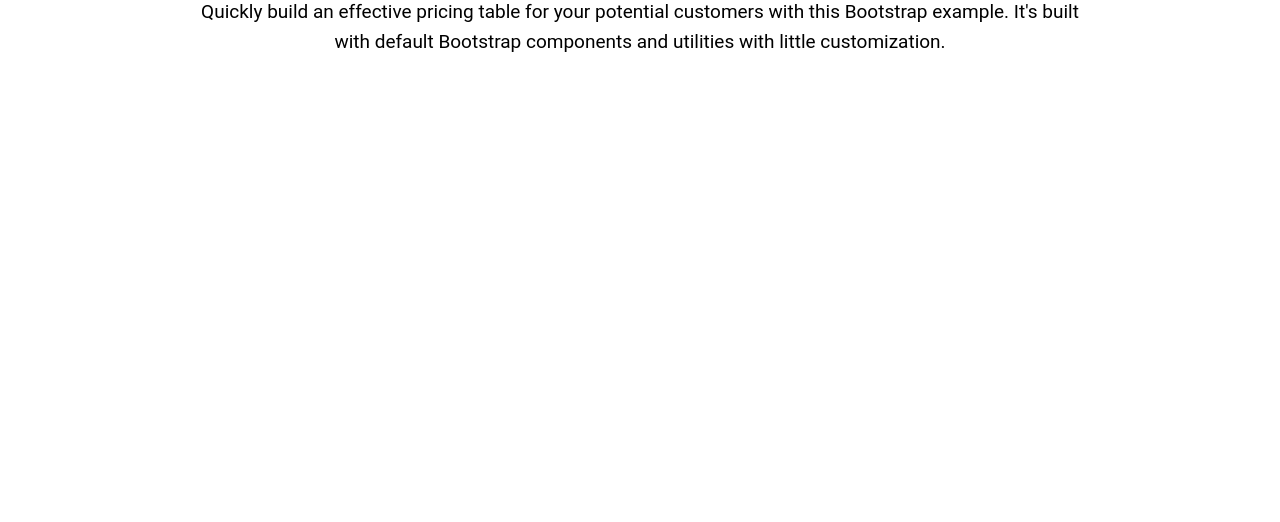
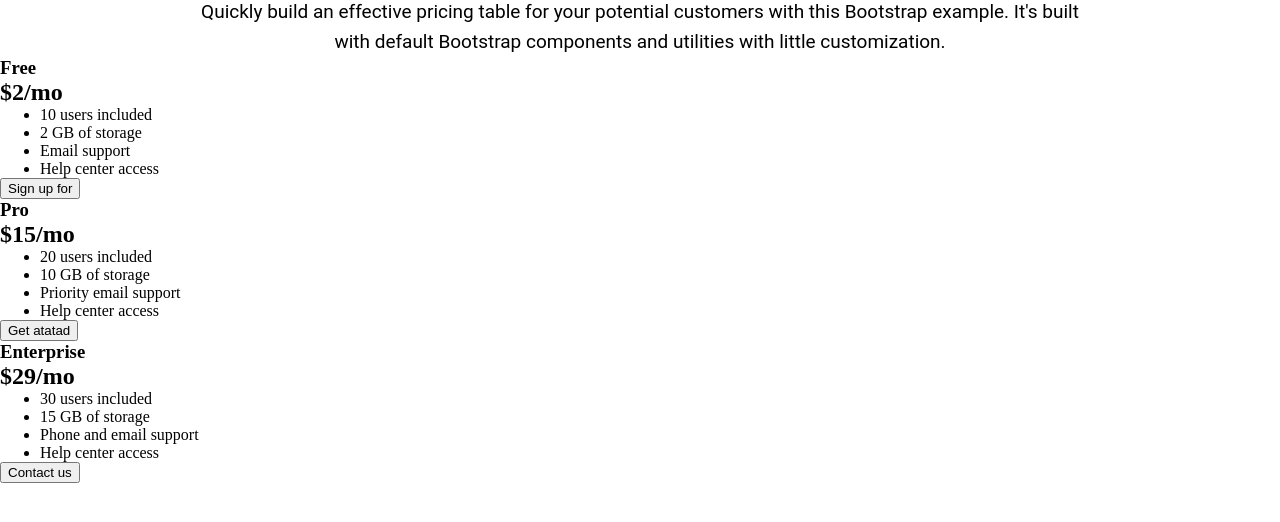
Before and after one commit to ermek-tashtanbekov/Prising, a plain HTML site: page index.html in a window 1280 px wide. Shown: the part 218-740 px from the top of the page. Drawn offline with Linux system fonts and the light colour scheme.

Commit message:
div class conteiner and body

```diff
--- a/index.html
+++ b/index.html
@@ -11,10 +11,10 @@
         <p class="company">Company name</p>
         <nav>
             <ul>
-                <li class="li"><a href="#">Features</a></li>
-                <li class="li"><a href="#">Enterprise</a></li>
-                <li class="li"><a href="#">Support</a></li>
-                <li class="li"><a href="#">Pricing</a></li>
+                <li class="lii"><a href="#">Features</a></li>
+                <li class="lii"><a href="#">Enterprise</a></li>
+                <li class="lii"><a href="#">Support</a></li>
+                <li class="lii"><a href="#">Pricing</a></li>
             </ul>
             <li class="li  li2"><a href="#" class="foot">Sign up</a></li>
         </nav>
@@ -29,6 +29,63 @@
             components and utilities with little customization.
           </p>
         </div>
-    </main>
+   </main>
+    <div class="conteiner">
+
+        <div class="card">
+            <div class="header_1">
+                <h3>Free</h3>
+            </div>
+            <div class="body_1">
+                <h2><span class="h2">$2/</span><span class="mo">mo</span></h2>
+                <ul class="ul">
+                    <li class="li">10 users included</li>
+                    <li class="li">2 GB of storage</li>
+                    <li class="li">Email support</li>
+                    <li class="li">Help center access</li>
+                </ul>
+                <div class="button">
+                    <button class="button_2 bt">Sign up for </button>
+                </div>
+            </div>
+        </div>
+
+
+        <div class="card">
+            <div class="header_1">
+                <h3>Pro</h3>
+            </div>
+            <div class="body_1">
+                <h2><span class="h2">$15/</span><span class="mo">mo</span></h2>
+                <ul class="ul">
+                    <li class="li">20 users included</li>
+                    <li class="li">10 GB of storage</li>
+                    <li class="li">Priority email support</li>
+                    <li class="li">Help center access</li>
+                </ul>
+                <div class="button">
+                    <button class="button_2 btn">Get atatad</button>
+                </div>
+            </div>
+        </div>
+        <div class="card">
+            <div class="header_1">
+                <h3>Enterprise</h3>
+            </div>
+            <div class="body_1">
+                <h2><span class="h2">$29/</span><span class="mo">mo</span></h2>
+                <ul class="ul">
+                    <li class="li">30 users included</li>
+                    <li class="li">15 GB of storage</li>
+                    <li class="li">Phone and email support</li>
+                    <li class="li">Help center access</li>
+                </ul>
+                <div class="button">
+                    <button class="button_2 btn">Contact us</button>
+                </div>
+            </div>
+        </div>
+
+    </div>
 </body>
 </html>
```
